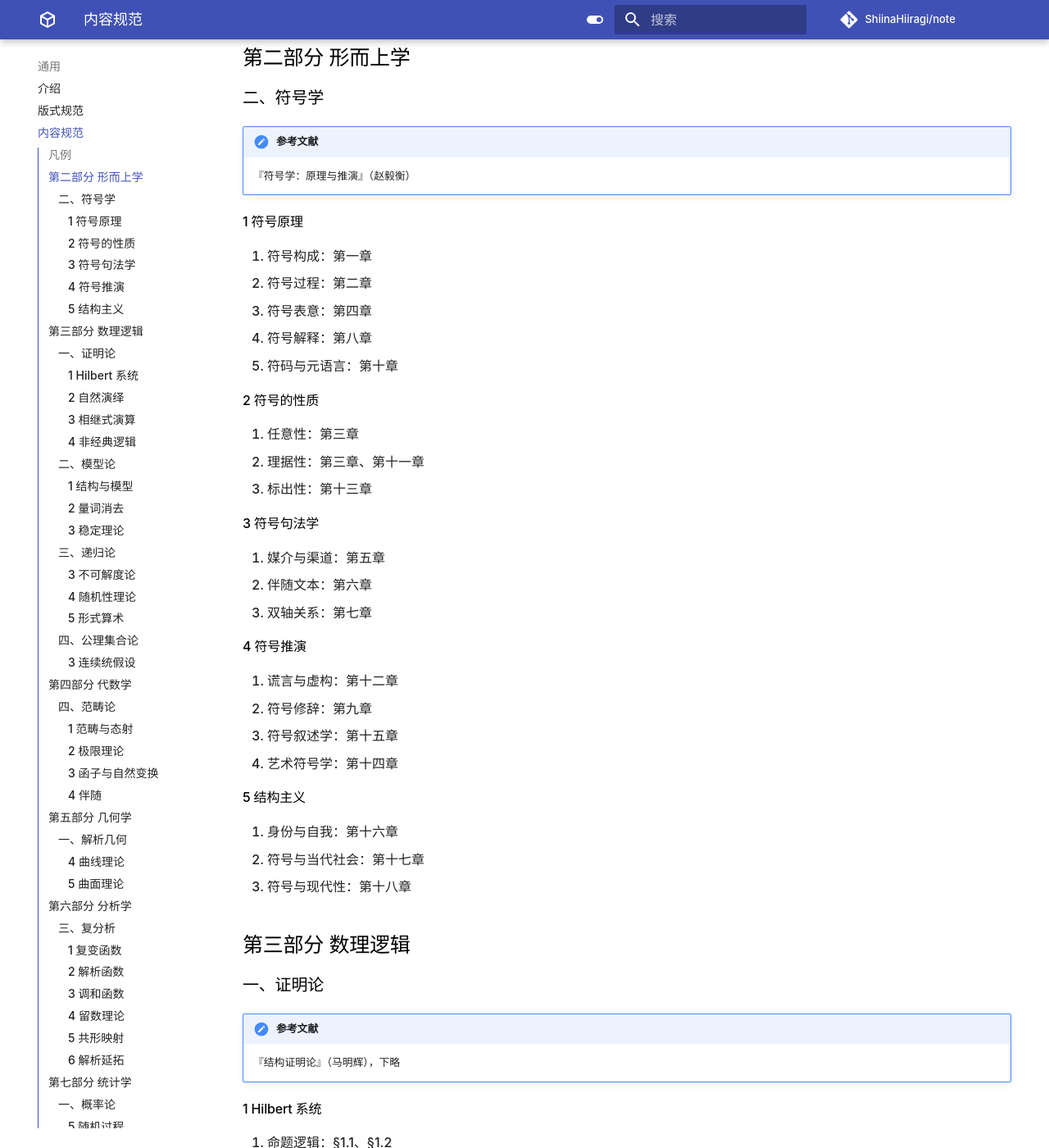
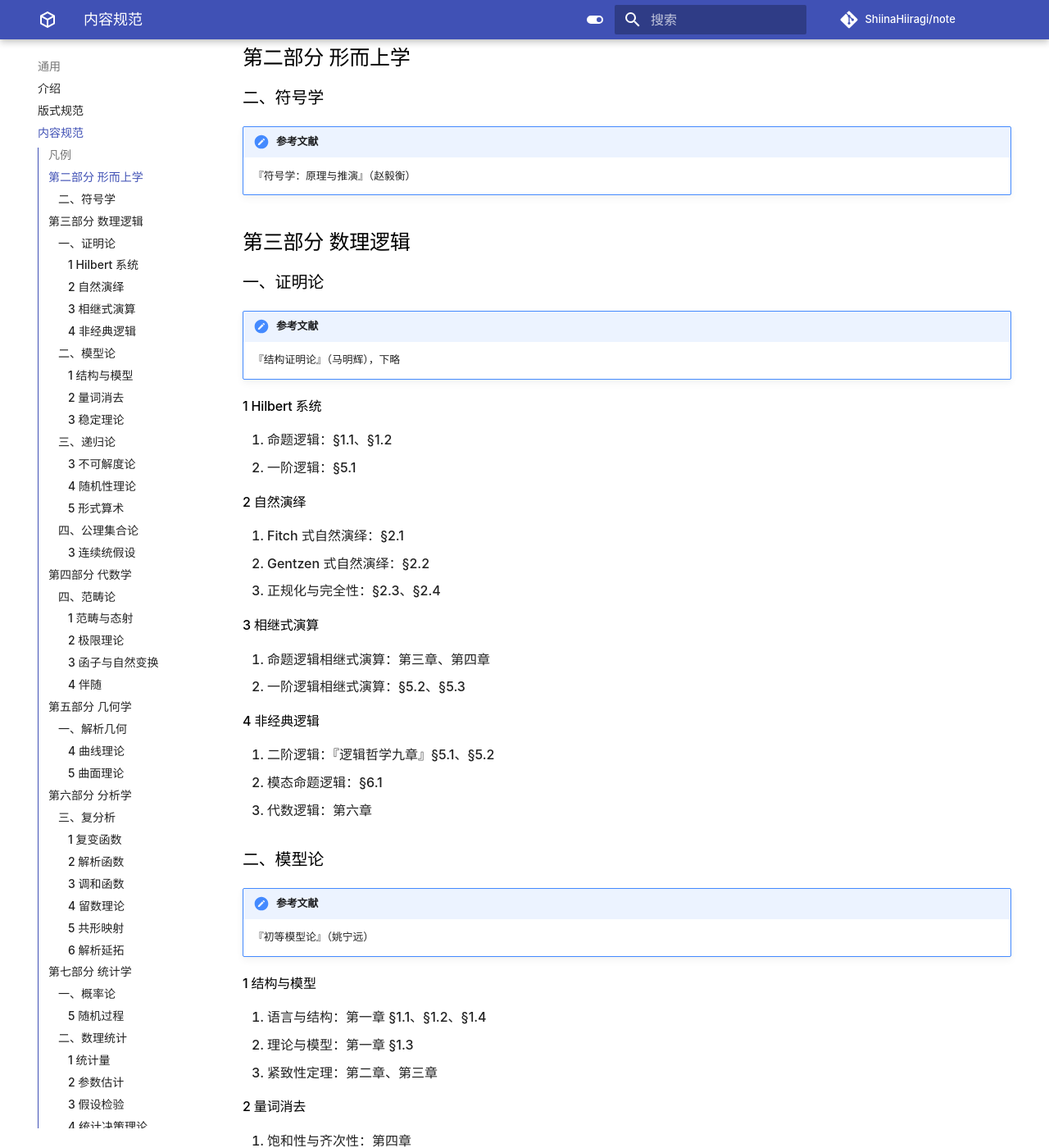
Before and after one commit to ShiinaHiiragi/note, an MkDocs documentation site: the page built from docs/intro/toc.md, in a window 1280 px wide and 1400 px high, scrolled down 350 px. Shown: the whole window at 82% size. Built offline with MkDocs 1.6.1 and Material for MkDocs 9.7.7, drawn with Linux system fonts in a browser that asks for light colours; comment, search, counter and statistics services are not loaded.

Commit message:
change toc

```diff
--- a/docs/intro/toc.md
+++ b/docs/intro/toc.md
@@ -8,34 +8,6 @@
 
 !!! note "参考文献"
     『符号学：原理与推演』（赵毅衡）
-
-#### 1 符号原理
-1. 符号构成：第一章
-2. 符号过程：第二章
-3. 符号表意：第四章
-4. 符号解释：第八章
-5. 符码与元语言：第十章
-
-#### 2 符号的性质
-1. 任意性：第三章
-2. 理据性：第三章、第十一章
-3. 标出性：第十三章
-
-#### 3 符号句法学
-1. 媒介与渠道：第五章
-2. 伴随文本：第六章
-3. 双轴关系：第七章
-
-#### 4 符号推演
-1. 谎言与虚构：第十二章
-2. 符号修辞：第九章
-3. 符号叙述学：第十五章
-4. 艺术符号学：第十四章
-
-#### 5 结构主义
-1. 身份与自我：第十六章
-2. 符号与当代社会：第十七章
-3. 符号与现代性：第十八章
 
 ## 第三部分 数理逻辑
 ### 一、证明论
--- a/mkdocs.yml
+++ b/mkdocs.yml
@@ -127,6 +127,7 @@
       - 2 符号的性质: meta/sign/prop.md
       - 3 符号句法学: meta/sign/syntax.md
       - 4 符号推演: meta/sign/ded.md
+      - 5 结构主义: meta/sign/struct.md
     - 三、分析哲学:
       - 1 演绎与证成: meta/logic/syntax.md
       - 2 真理与悖论: meta/logic/truth.md
```
Also changed, not shown: docs/index.md (+1 -1 lines), docs/intro/plan.md (+1 -4 lines), docs/meta/sign/struct.md (added, +7 -0 lines).
